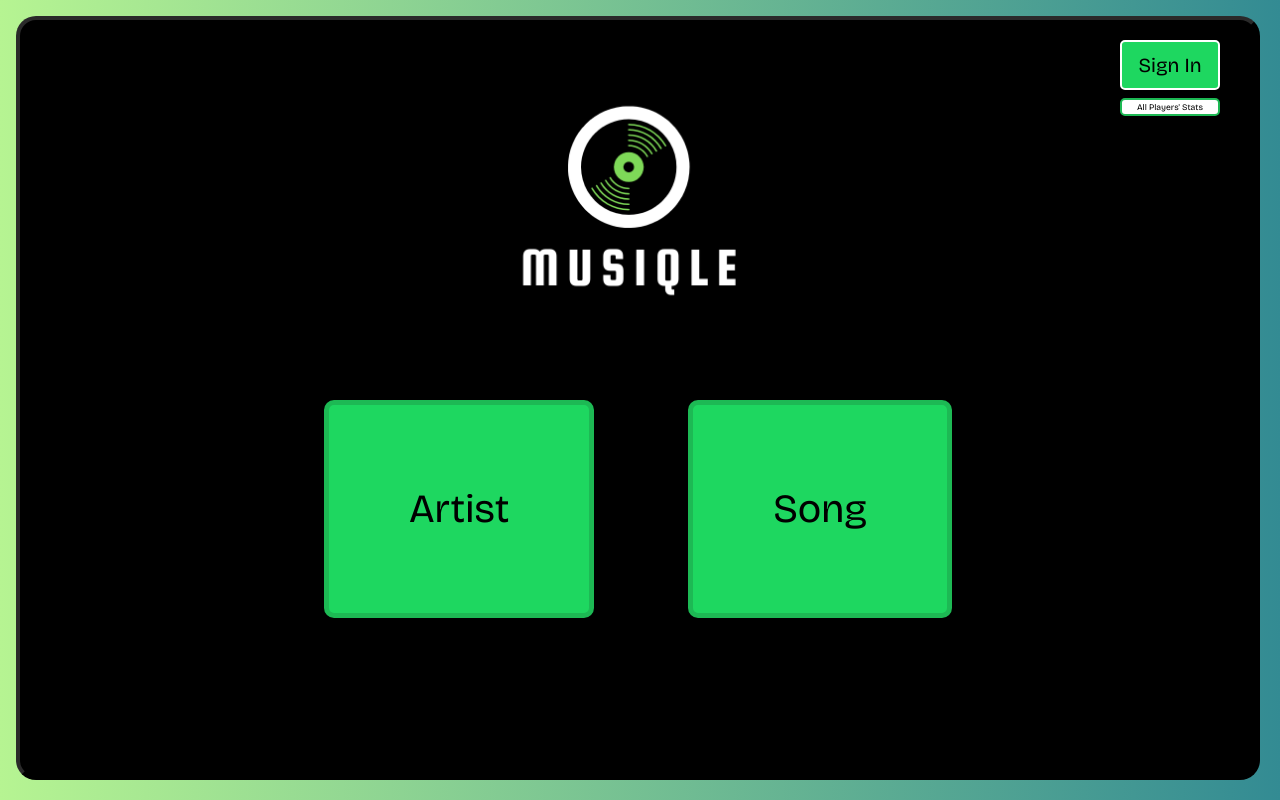
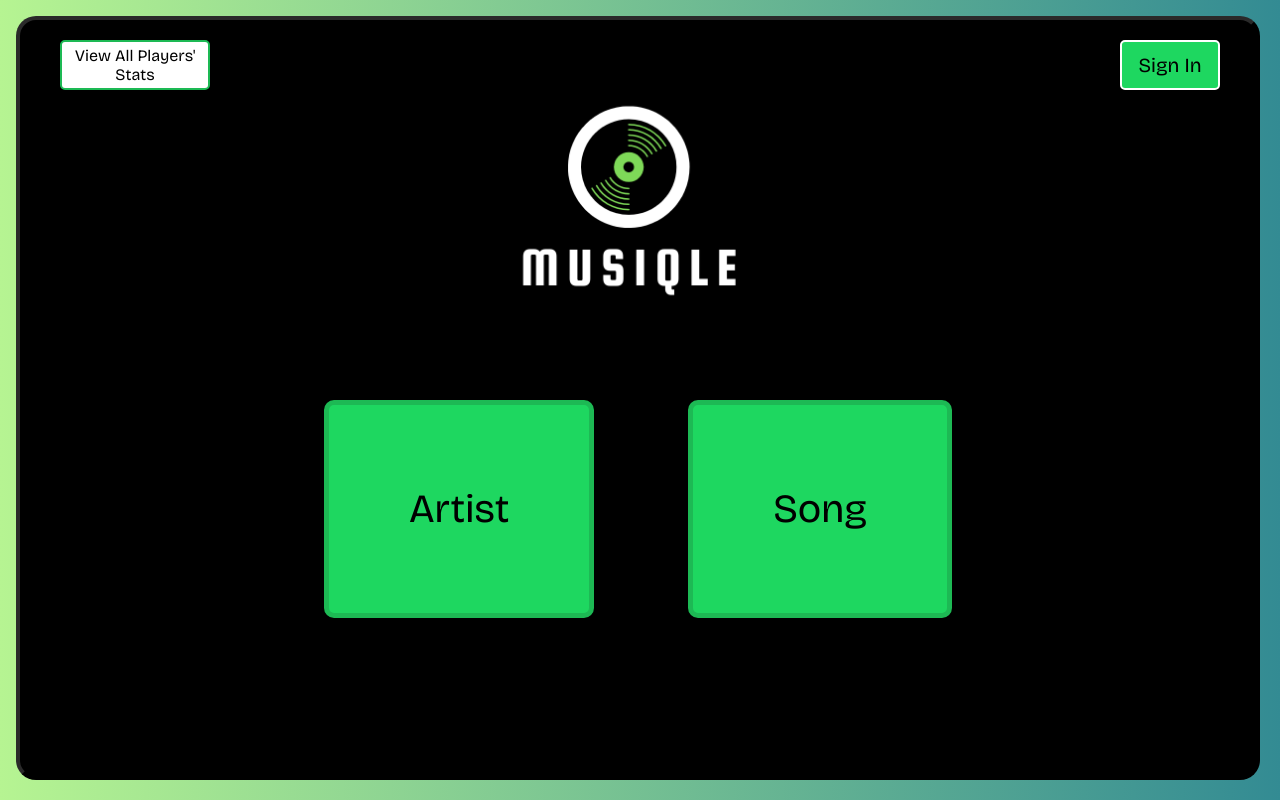
Before and after one commit to ak942/musiqle-front-end, a React (Create React App) app: page / in a window 1280 px wide. Built offline with nearby package versions, Linux system fonts and the light colour scheme; no server answers.

Commit message:
CSS Styling

```diff
--- a/src/App.css
+++ b/src/App.css
@@ -11,7 +11,7 @@
     flex-direction: column;
     justify-content: center;
     align-items: center;
-    background-color: rgba(0, 0, 0, 0.8);
+    background-color: rgba(0, 0, 0, 0.7);
     color: white;
     /* height: 100%; */
     border-radius: 20px;
--- a/src/components/AllPlayerStats.js
+++ b/src/components/AllPlayerStats.js
@@ -127,7 +127,7 @@ const AllPlayerStats = ({ closeStats, allData }) => {
                 <span className="close" onClick={closeStats}>
                     &times;
                 </span>
-                <span className="page-arrow left" onClick={prevStats}>
+                <span className="page-arrow left-arrow" onClick={prevStats}>
                     {"←"} Previous
                 </span>
                 <h2 className='stats-header'>All Players' Stats</h2>
--- a/src/components/Artist.css
+++ b/src/components/Artist.css
@@ -24,7 +24,7 @@
 }
 
 .image {
-    margin-bottom: 5px;
+    margin-bottom: 20px;
     border: 2px solid white;
 }
 
@@ -57,7 +57,7 @@ form {
     display: flex;
     align-items: center;
     gap: 10px;
-    font-family: 'Franklin Gothic Medium', 'Arial Narrow', Arial, sans-serif
+    /* font-family: 'Franklin Gothic Medium', 'Arial Narrow', Arial, sans-serif */
 }
 
 form button {
--- a/src/components/Home.js
+++ b/src/components/Home.js
@@ -67,7 +67,7 @@ const Home = ({ allData, user, userData, deleteUser, userSignOut, findUser }) =>
             )
         } else {
             return (<button className="all-stats-btn" onClick={openAllStats}>
-                All Players' Stats
+                View All Players' Stats
             </button>)
         }
     }
@@ -126,9 +126,11 @@ const Home = ({ allData, user, userData, deleteUser, userSignOut, findUser }) =>
             <div className="home">
                 <img className="musiqle-logo" alt="musiqle logo" src={logo} />
                 {/* <h1 className="welcome-header">Choose A Game!</h1> */}
+                <div className="left sign-in">
+                    {showAllUserStats()}
+                </div>
                 <div className="right sign-in">
                     {signIn()}
-                    {showAllUserStats()}
                 </div>
                 <div>
                     {signInClicked ? <SignInPopUp closeCallBack={closePopUp} findUser={findUser} /> : null}
--- a/src/components/NavBar.js
+++ b/src/components/NavBar.js
@@ -3,7 +3,7 @@ import { Nav, NavLink, NavMenu } from "./NavBarElements";
 import Dropdown from './Dropdown'
 import './navbar.css'
 
-const NavBar = ({ handleReset, genreOptions, genreChanged, selectedGenre, playlistOptions, playlistChanged, selectedPlaylist }) => {
+const NavBar = ({ refreshData, handleReset, genreOptions, genreChanged, selectedGenre, playlistOptions, playlistChanged, selectedPlaylist }) => {
     const [showGenre, setShowGenre] = React.useState(false)
 
     const changeShowGenreState = () => {
@@ -23,18 +23,19 @@ const NavBar = ({ handleReset, genreOptions, genreChanged, selectedGenre, playli
                         options={playlistOptions}
                         changed={playlistChanged}
                         selected={selectedPlaylist}
-                defaultValueName = {defaultPlaylistValue}
+                        defaultValueName={defaultPlaylistValue}
                         callBack={changeShowGenreState}
                     />
                 </div>
-        )}
+            )
+        }
     }
 
 
     return (
         <Nav>
             <NavMenu className="nav-container">
-                <NavLink className="nav-link" to="/" activeStyle>
+                <NavLink className="nav-link" to="/" activeStyle onClick={refreshData}>
                     Return to Home
                 </NavLink>
                 <div className="dropdown-bar">
@@ -42,7 +43,7 @@ const NavBar = ({ handleReset, genreOptions, genreChanged, selectedGenre, playli
                         options={genreOptions}
                         changed={genreChanged}
                         selected={selectedGenre}
-                        defaultValueName = {defaultGenreValue}
+                        defaultValueName={defaultGenreValue}
                         callBack={changeShowGenreState}
                     />
                 </div>
--- a/src/components/home.css
+++ b/src/components/home.css
@@ -59,6 +59,17 @@ html {
     color: black;
 }
 
+.all-stats-btn {
+    border-radius: 5px;
+    height: 50px;
+    width: 150px;
+    border: 2px solid #1db954;
+    background-color: white;
+    margin: 4px;
+    font-size: 2vh;
+    font-weight: 550;
+}
+
 .sign-in {
     padding: 16px;
 }
@@ -101,17 +112,6 @@ a:visited {
     font-weight: 550;
 }
 
-.all-stats-btn {
-    border-radius: 5px;
-    height: 18px;
-    width: 100px;
-    border: 2px solid #1db954;
-    background-color: white;
-    margin: 4px;
-    font-size: 8.5px;
-    font-weight: 550;
-}
-
 .link-list {
     padding: 10vh;
     font-size: 40px;
@@ -132,3 +132,34 @@ a:visited {
     gap: 20px;
     position: fixed;
 }
+
+.left {
+    /* display: flex;
+    flex-direction: row; */
+    left: 20px;
+    top: 20px;
+    /* margin: 20px; */
+    margin-left: 20px;
+    gap: 20px;
+    position: fixed;
+}
+
+.link-list:hover {
+    border-width: 5px;
+    background: linear-gradient(315deg, #63d471 0%, #FFFFFF 63%);
+    font-weight: bold;
+}
+
+@keyframes gradient {
+    0% {
+        background-position: 0% 50%;
+    }
+
+    50% {
+        background-position: 100% 50%;
+    }
+
+    100% {
+        background-position: 0% 50%;
+    }
+}
```
Lines whose indentation alone changed are shown as unchanged.
